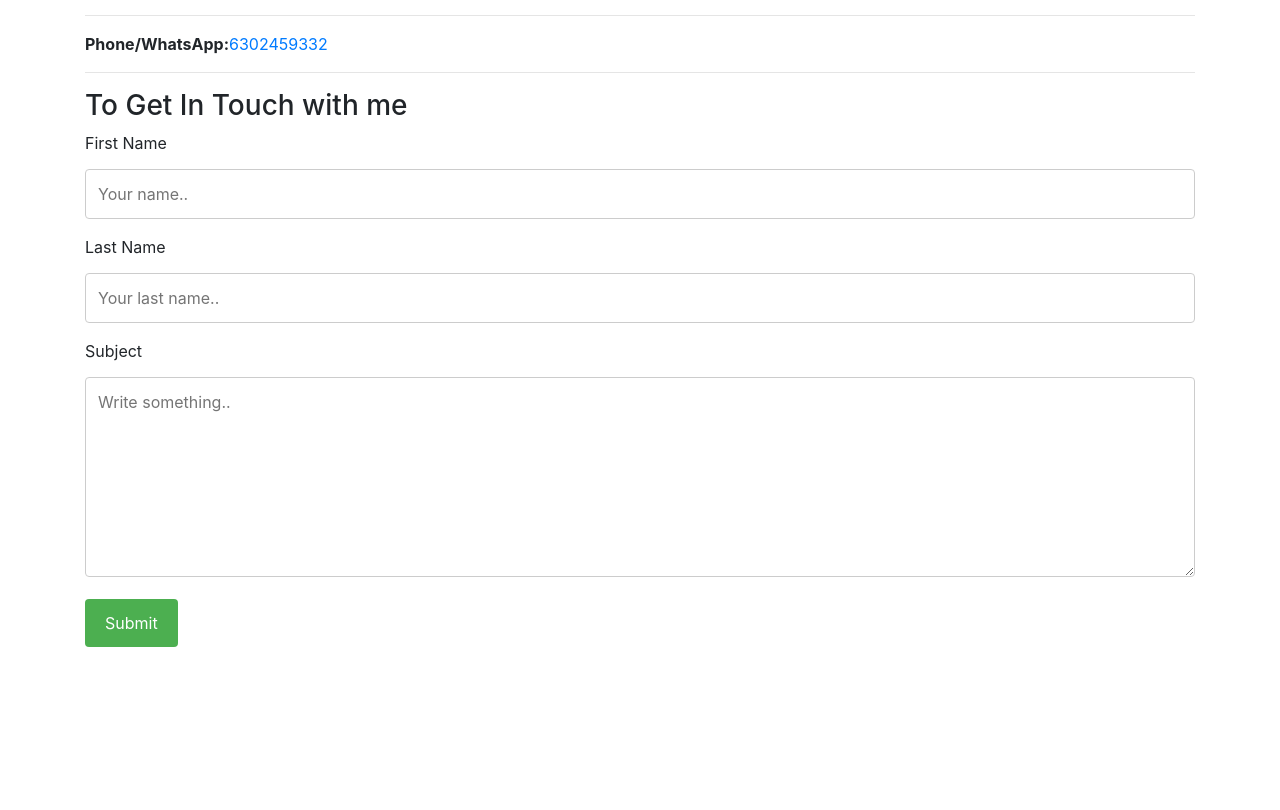
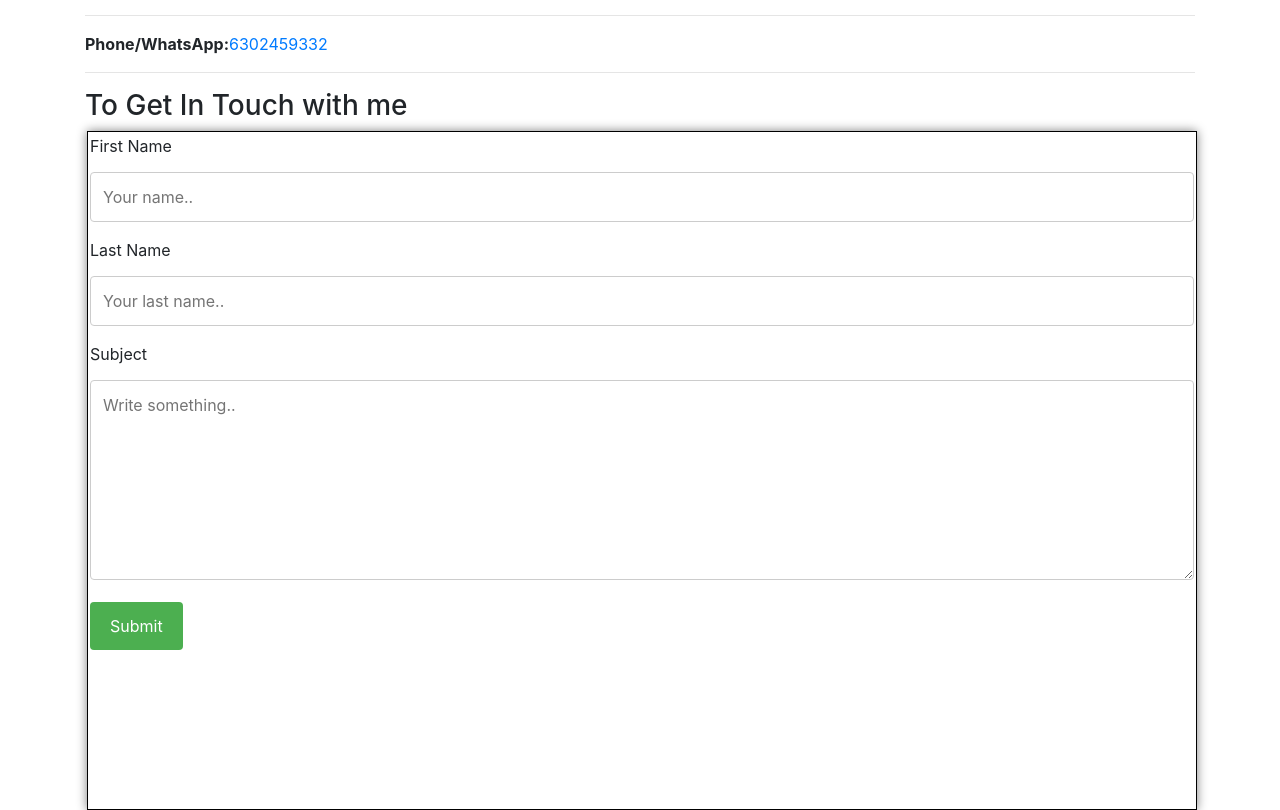
Before and after one commit to prathyushakovi/portfolio-website, a plain HTML site: page index.html in a window 1280 px wide. Shown: the part 3002-3812 px from the top of the page. Before the commit the page ends 3649 px from the top, so only its background shows below. Drawn offline with nearby package versions, Linux system fonts and the light colour scheme; files whose address does not match are found by name.

Commit message:
Update style.css

```diff
--- a/style.css
+++ b/style.css
@@ -129,3 +129,11 @@ input[type=submit]:hover {
 .img-fluid:hover {
 	transform: rotate(10deg);
 }
+form {
+  width:100%;
+  height:100%;
+  padding:2px;
+  margin:2px;
+  border:1px solid black;
+  box-shadow: 0 0 10px grey;
+}
```
